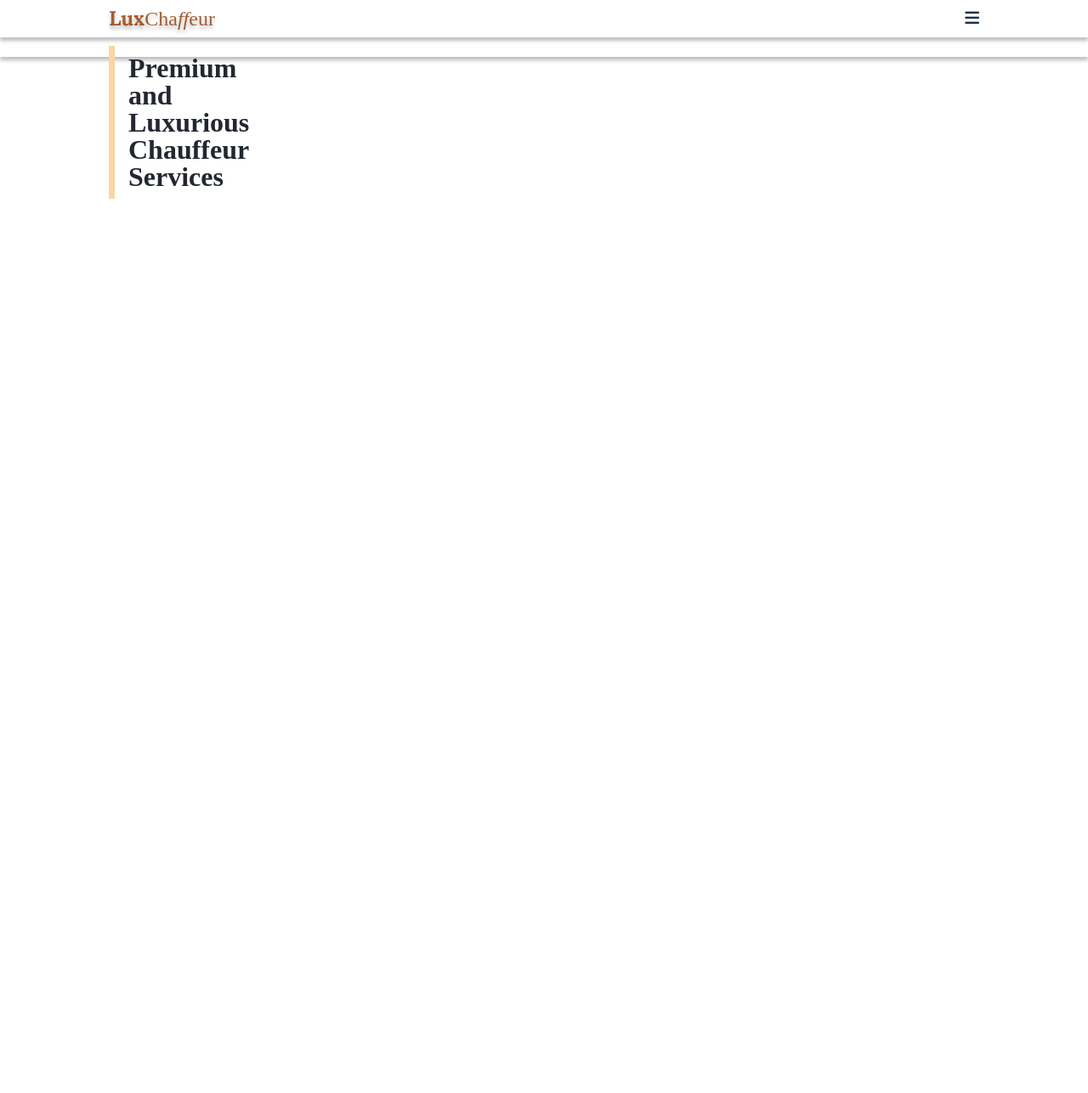
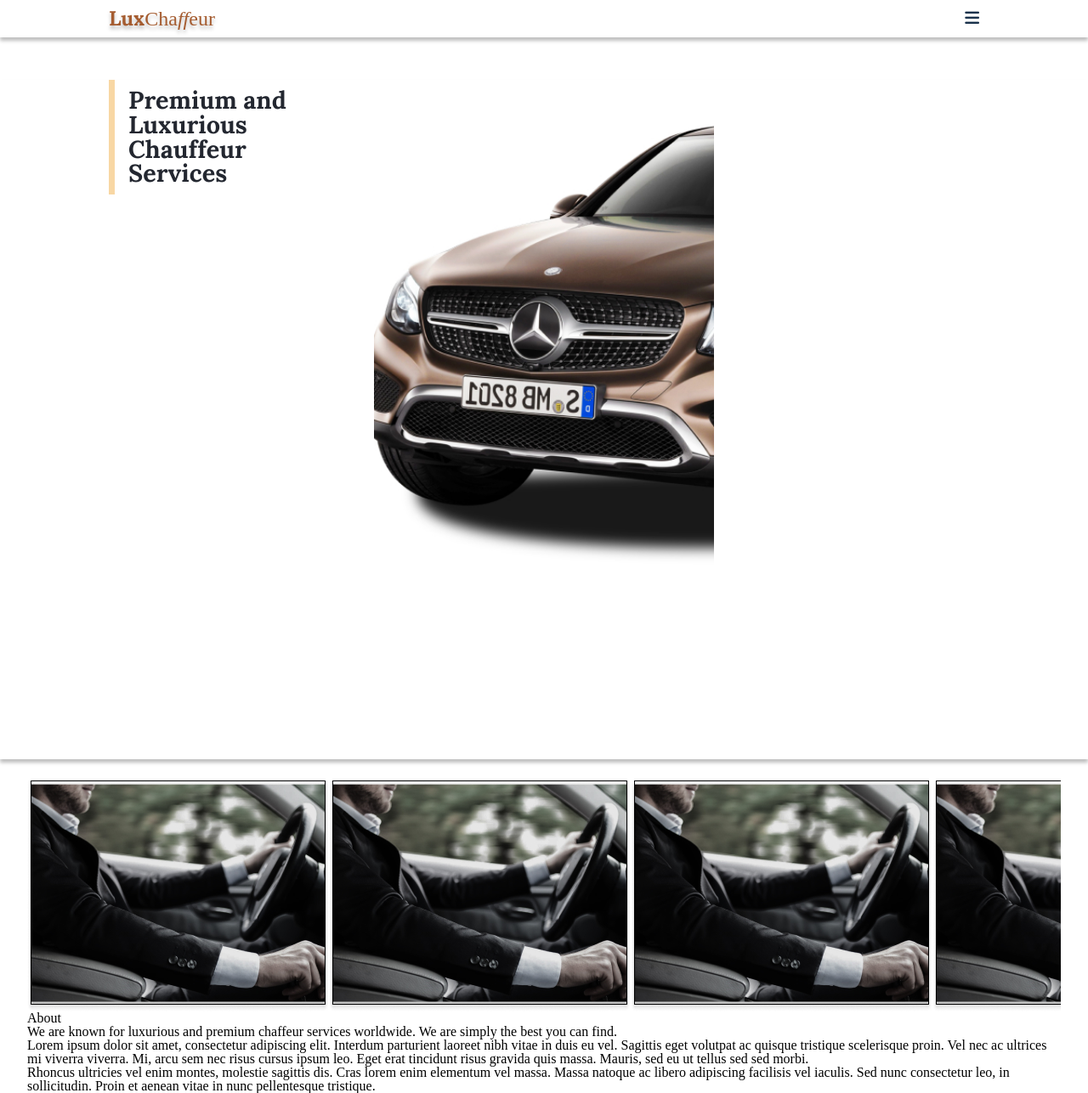
Before and after one commit to ebarbozadev/loja-de-carro, a plain HTML site: page index.html in a window 1280 px wide. Shown: the whole page at 85% size. Before the commit the page ends 800 px from the top, so only its background shows below. Drawn offline with Linux system fonts and the light colour scheme; grey boxes are pictures that could not be loaded.

Commit message:
Terminadno o main, e começando o about

```diff
--- /dev/null
+++ b/css/about/about.css
@@ -0,0 +1,14 @@
+#about{
+    margin-top: 25px;
+}
+
+.container--about{
+    width: 95%;
+    margin: 0 auto;
+}
+
+.about--imagem{
+    background-image: url(/img/pessoa-dirigindo-carro.jpg);
+    width: 100%;
+    height: 272px;
+}
--- a/css/main/main.css
+++ b/css/main/main.css
@@ -1,25 +1,23 @@
 /* Main */
-section.main{
+main{
     width: 100%;
-    height: 1vw;
-    margin: 0 auto;
-    background-image: url(../../img/svg/Carro.svg);
-    background-size: 300px;
-    background-position: center 50px;
+    height: 100vh;
+    margin: 50px auto 0px;
+    background-image: url(../../img/carro.jpg);
+    background-size: 400px;
+    background-position: center top;
     background-repeat: no-repeat;
 }
 
 .caixa--titulo{
     border-left: 7px solid var(--bege-claro);
     padding: 10px 0;
-    margin-top: 10px;
     width: 80%;
-    margin: 10px auto 0;
 }
 
 .main__titulo{
-    font-size: 2rem;
-    width: 170px;
+    font-size: 1.8rem;
+    width: 270px;
     font-weight: 700;
     padding-left: 16px;
     color: var(--preto-fosco);
--- a/css/style.css
+++ b/css/style.css
@@ -2,6 +2,7 @@
 /* @import url(fontawesome/fontawesome-free-6.2.0-web/css/all.min.css); */
 @import url(header/header.css);
 @import url(main/main.css);
+@import url(about/about.css);
 
 :root{
     --preto-fosco: #232730;
--- a/index.html
+++ b/index.html
@@ -32,11 +32,26 @@
                 </nav> -->
             </div>
         </header>
-        <section class="card main">
-            <div class="caixa--titulo">
-                <h2 class="main__titulo">
-                    Premium and Luxurious Chauffeur Services
-                </h2>
+        <section class="card">
+            <main>
+                <div class="container">
+                    <div class="caixa--titulo">
+                        <h2 class="main__titulo">
+                            Premium and Luxurious Chauffeur Services
+                        </h2>
+                    </div>
+                </div>
+            </main>
+        </section>
+        <section id="about">
+            <div class="container--about">
+                <div class="about--imagem">
+                </div>
+                <h2 class="about--texto">About</h2>
+                <p class="about--paragrafo">We are known for luxurious and
+                premium chaffeur services worldwide. We are simply the best you can find.</p>
+                <p class="about--paragrafo">Lorem ipsum dolor sit amet, consectetur adipiscing elit. Interdum parturient laoreet nibh vitae in duis eu vel. Sagittis eget volutpat ac quisque tristique scelerisque proin. Vel nec ac ultrices mi viverra viverra. Mi, arcu sem nec risus cursus ipsum leo. Eget erat tincidunt risus gravida quis massa. Mauris, sed eu ut tellus sed sed morbi.</p>
+                <p class="about--paragrafo">Rhoncus ultricies vel enim montes, molestie sagittis dis. Cras lorem enim elementum vel massa. Massa natoque ac libero adipiscing facilisis vel iaculis. Sed nunc consectetur leo, in sollicitudin. Proin et aenean vitae in nunc pellentesque tristique.</p>
             </div>
         </section>
         <script src="https://kit.fontawesome.com/649ca98a96.js" crossorigin="anonymous"></script>
```
Also changed, not shown: img/carro.jpg (added), img/pessoa-dirigindo-carro.jpg (added).
